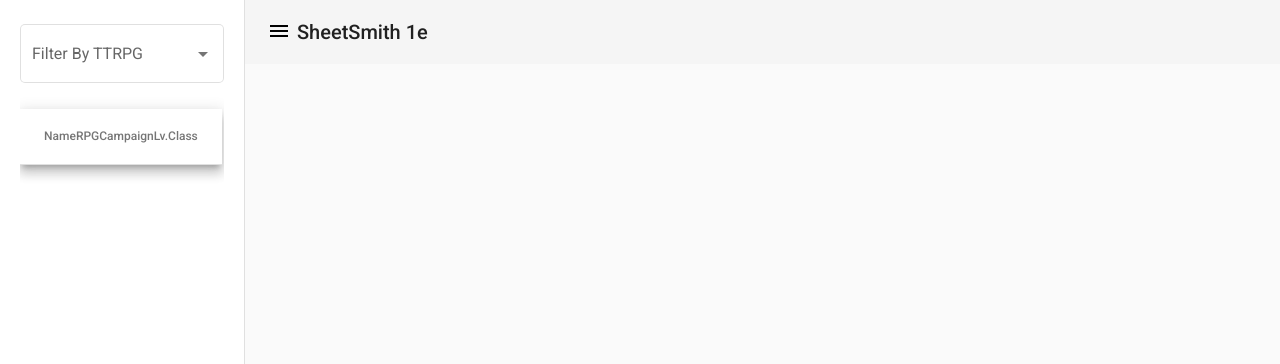
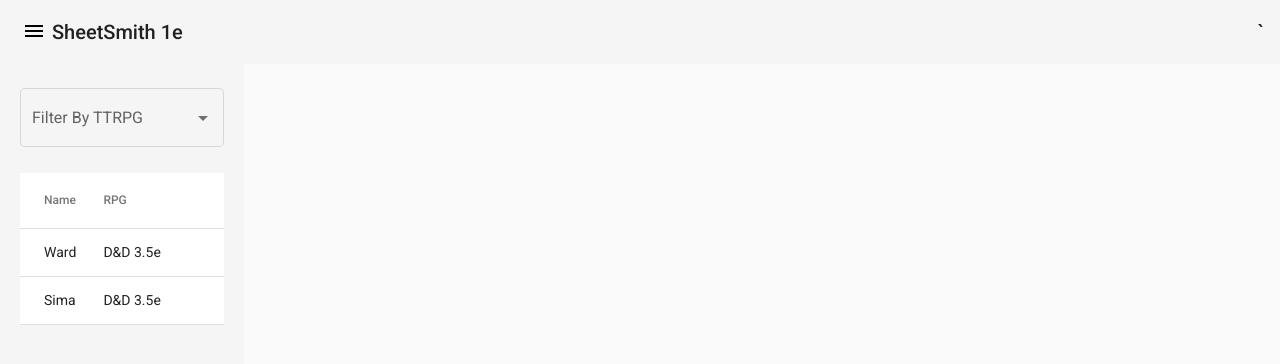
Before and after one commit to KieranCHerman32/sheet-smith, an Angular app: page / in a window 1280 px wide. Both pictures are taken after a click on the button "menu". Shown: the top 364 px of the page. Built offline with nearby package versions, Linux system fonts and the light colour scheme.

Commit message:
Improved positioning, behavior, and design of toolbar + navigation

```diff
--- a/src/app/mainnav/mainnav.component.css
+++ b/src/app/mainnav/mainnav.component.css
@@ -22,3 +22,8 @@
   border: unset;
   background-color: unset;
 }
+
+mat-drawer {
+  background: #F5F5F5;
+  border: none;
+}
--- a/src/app/mainnav/mainnav.component.html
+++ b/src/app/mainnav/mainnav.component.html
@@ -1,27 +1,13 @@
-<mat-drawer-container class="example-container"
-                      autosize>
-  <mat-drawer #drawer
-              class="example-sidenav"
-              mode="side">
+<mat-toolbar>
+  <button mat-icon-button class="example-icon" aria-label="Example icon-button with menu icon"
+          (click)="drawer.toggle()">
+    <mat-icon>menu</mat-icon>
+  </button>
+  <span (click)="drawer.toggle()">SheetSmith<span>&nbsp;1e</span></span>
+  <span class="example-spacer"></span>`
+</mat-toolbar>
+<mat-drawer-container class="example-container" autosize>
+  <mat-drawer #drawer class="example-sidenav" mode="side">
     <app-side-nav-content></app-side-nav-content>
   </mat-drawer>
-
-  <mat-toolbar>
-    <button mat-icon-button
-            class="example-icon"
-            aria-label="Example icon-button with menu icon"
-            (click)="drawer.toggle()">
-      <mat-icon>menu</mat-icon>
-    </button>
-    <span>SheetSmith<span>&nbsp;1e</span></span>
-    <span class="example-spacer"></span>
-  </mat-toolbar>
-
-  <div class="example-sidenav-content">
-    <button type="button"
-            mat-button
-            (click)="drawer.toggle()">
-    </button>
-  </div>
-
 </mat-drawer-container>
--- a/src/app/side-nav-content/side-nav-content.component.css
+++ b/src/app/side-nav-content/side-nav-content.component.css
@@ -0,0 +1,5 @@
+table {
+  width: 100%;
+  border: none;
+  box-shadow: none;
+}
--- a/src/app/side-nav-content/side-nav-content.component.html
+++ b/src/app/side-nav-content/side-nav-content.component.html
@@ -1,75 +1,28 @@
 <mat-form-field appearance="outline">
   <mat-label>Filter By TTRPG</mat-label>
-  <mat-select #mode
-              value="all">
-    <mat-option [disabled]="true"
-                value="dnd5">Dungeons & Dragons</mat-option>
+  <mat-select #mode value="all">
+    <!-- Implement Service to auto-generate options and dividers -->
+    <mat-option [disabled]="true" value="dnd5">Dungeons & Dragons</mat-option>
     <mat-option value="dnd5">5e</mat-option>
     <mat-option value="dnd35">3.5e</mat-option>
-    <mat-option [disabled]="true"
-                value="dnd5">Powered By The Apocalypse</mat-option>
+    <mat-option [disabled]="true" value="dnd5">Powered By The Apocalypse</mat-option>
     <mat-option value="pbta1">Apocalypse World</mat-option>
   </mat-select>
 </mat-form-field>
 
-<div>
-  <table mat-table
-         [dataSource]="sheetSource"
-         class="mat-elevation-z8">
+<table mat-table [dataSource]="sheetSource" class="mat-elevation-z8">
 
-    <ng-container matColumnDef="name">
-      <th mat-header-cell
-          *matHeaderCellDef>Name</th>
-      <td mat-cell
-          *matCellDef="let char"> {{char.name}} </td>
-    </ng-container>
+  <ng-container matColumnDef="name">
+    <th mat-header-cell *matHeaderCellDef>Name</th>
+    <td mat-cell *matCellDef="let char"> {{char.name}} </td>
+  </ng-container>
 
-    <ng-container matColumnDef="rpg">
-      <th mat-header-cell
-          *matHeaderCellDef>RPG</th>
-      <td mat-cell
-          *matCellDef="let char"> {{char.name}} </td>
-    </ng-container>
+  <ng-container matColumnDef="rpg">
+    <th mat-header-cell *matHeaderCellDef>RPG</th>
+    <td mat-cell *matCellDef="let char"> {{char.rpg}} </td>
+  </ng-container>
 
-    <ng-container matColumnDef="campaign">
-      <th mat-header-cell
-          *matHeaderCellDef>Campaign</th>
-      <td mat-cell
-          *matCellDef="let char"> {{char.name}} </td>
-    </ng-container>
-
-    <ng-container matColumnDef="level">
-      <th mat-header-cell
-          *matHeaderCellDef>Lv.</th>
-      <td mat-cell
-          *matCellDef="let char"> {{char.name}} </td>
-    </ng-container>
-
-    <ng-container matColumnDef="class">
-      <th mat-header-cell
-          *matHeaderCellDef>Class</th>
-      <td mat-cell
-          *matCellDef="let char"> {{char.name}} </td>
-    </ng-container>
-
-    <!-- <ng-container matColumnDef="created">
-      <th mat-header-cell
-          *matHeaderCellDef>Created</th>
-      <td mat-cell
-          *matCellDef="let char"> {{char.name}} </td>
-    </ng-container>
-
-    <ng-container matColumnDef="lastEdit">
-      <th mat-header-cell
-          *matHeaderCellDef>Last Edited</th>
-      <td mat-cell
-          *matCellDef="let char"> {{char.name}} </td>
-    </ng-container> -->
-
-    <tr mat-header-row
-        *matHeaderRowDef="displayedColumns"></tr>
-    <tr mat-row
-        *matRowDef="let row; columns: displayedColumns;"></tr>
-  </table>
-
-</div>
+  <!-- TODO: Auto-populate recently used character sheets -->
+  <tr mat-header-row *matHeaderRowDef="displayedColumns"></tr>
+  <tr mat-row *matRowDef="let row; columns: displayedColumns;"></tr>
+</table>
--- a/src/app/side-nav-content/side-nav-content.component.ts
+++ b/src/app/side-nav-content/side-nav-content.component.ts
@@ -11,9 +11,9 @@
   displayedColumns: string[] = [
     'name',
     'rpg',
-    'campaign',
-    'level',
-    'class',
+    // 'campaign',
+    // 'level',
+    // 'class',
     // 'created',
     // 'lastEdit'
   ];
@@ -30,13 +30,15 @@
 export interface sheetData {
   name: string;
   rpg: string;
-  campaign: string;
-  level: string;
-  class: string;
-  created: string;
-  lastEdit: string;
 }
 
 const ELEMENT_DATA: sheetData[] = [
-
+  {
+    "name": "Ward",
+    "rpg": "D&D 3.5e"
+  },
+  {
+    "name": "Sima",
+    "rpg": "D&D 3.5e"
+  }
 ];
```
Also changed, not shown: src/app/app.module.ts (+8 -5 lines), .angulardoc.json (added), 1 other file (tests, documents, lock files or other folders).
